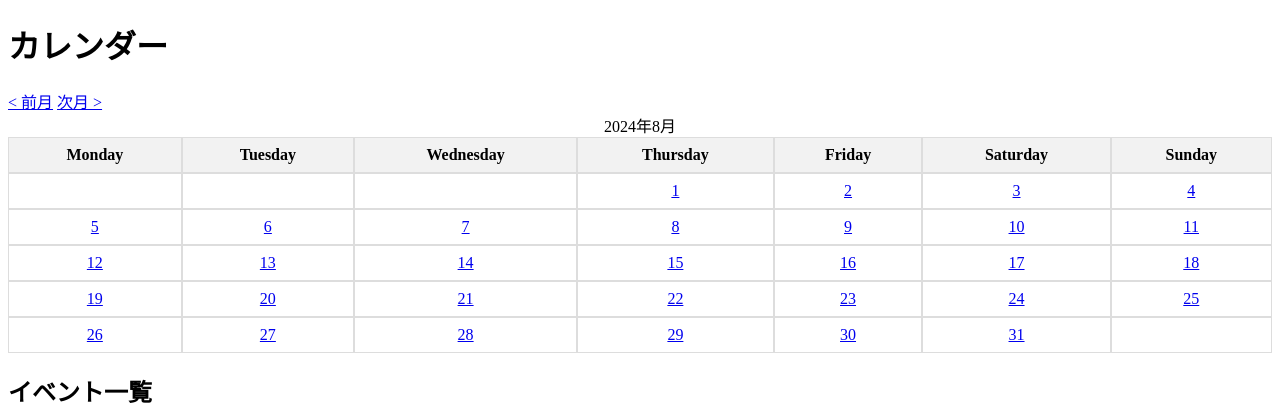
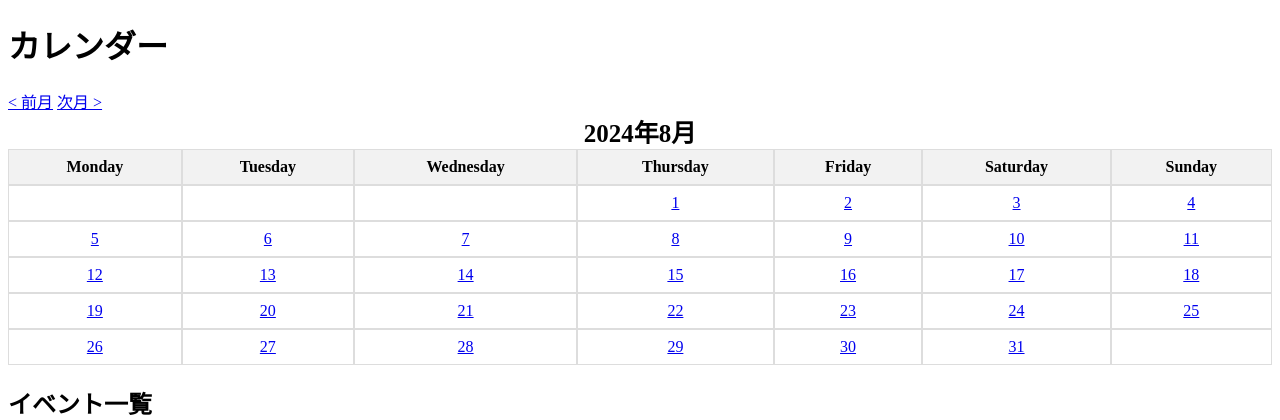
Before and after one commit to zuka121/Akira-seitai, a Django app: page / in a window 1280 px wide. Shown: the top 420 px of the page. Run offline with Django 5.2, Linux system fonts and the light colour scheme; data comes from the database, SQL or seed files in the repository.

Commit message:
minor change

```diff
--- a/calendarapp/templates/calendarapp/calendar.html
+++ b/calendarapp/templates/calendarapp/calendar.html
@@ -3,6 +3,10 @@
 <head>
     <title>カレンダー</title>
     <style>
+        caption {
+            font-weight: bold;
+            font-size: 25px;
+        }
         table {
             width: 100%;
         }
```
